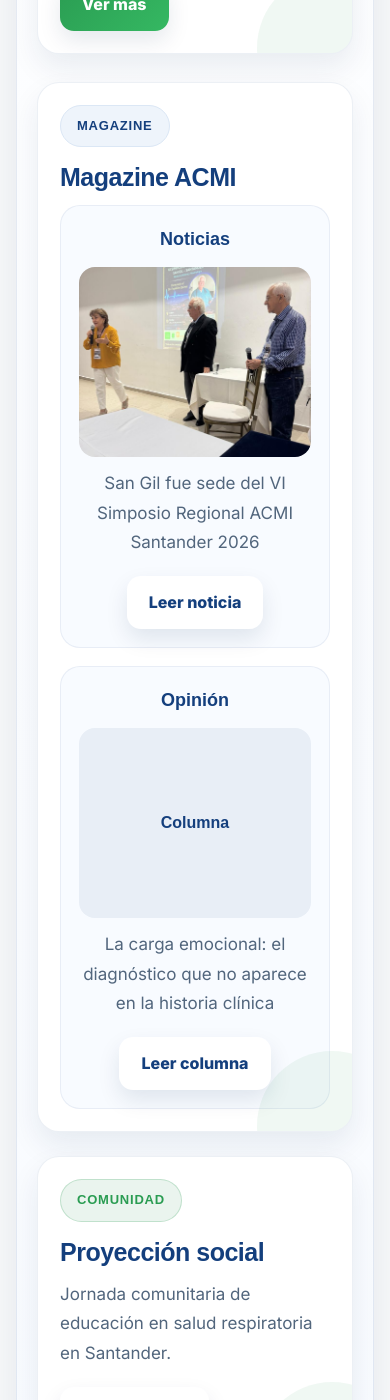
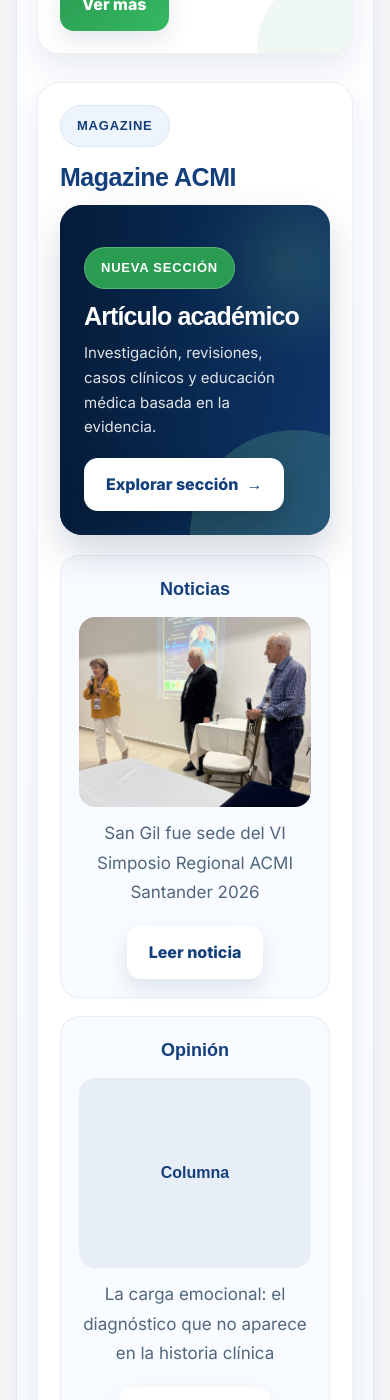
Before and after one commit to Acmisantander/Acmisantander, a Jekyll site: the page built from index.html, in a window 390 px wide and 1400 px high, scrolled down 10243 px. Built offline with Jekyll 4.4.1, drawn with Linux system fonts in a browser that asks for light colours.

Commit message:
Update index.html

```diff
--- a/index.html
+++ b/index.html
@@ -1609,6 +1609,89 @@
   min-height:100%;
 }
 
+.articulo-academico-destacado{
+  min-height:290px;
+  margin:10px 0 20px;
+  border-radius:22px;
+  overflow:hidden;
+  position:relative;
+  display:flex;
+  align-items:flex-end;
+  isolation:isolate;
+  background:
+    radial-gradient(circle at 82% 18%, rgba(126,212,154,.34), transparent 28%),
+    linear-gradient(135deg, var(--azul-profundo), var(--azul-acmi));
+  box-shadow:0 18px 38px rgba(8,40,79,.18);
+}
+
+.articulo-academico-destacado::before{
+  content:"";
+  position:absolute;
+  inset:0;
+  z-index:0;
+  background:linear-gradient(90deg, rgba(5,28,56,.96) 0%, rgba(8,40,79,.82) 55%, rgba(8,40,79,.30) 100%);
+}
+
+.articulo-academico-destacado::after{
+  content:"";
+  position:absolute;
+  width:210px;
+  height:210px;
+  right:-70px;
+  bottom:-105px;
+  z-index:1;
+  border-radius:50%;
+  background:rgba(126,212,154,.20);
+}
+
+.articulo-academico-con-portada{
+  background-position:center;
+  background-size:cover;
+  background-repeat:no-repeat;
+}
+
+.articulo-academico-copy{
+  width:min(78%, 650px);
+  padding:30px;
+  position:relative;
+  z-index:2;
+}
+
+.articulo-academico-copy .publicacion-badge{
+  margin-bottom:13px;
+  color:white;
+  background:var(--verde-acmi);
+  border-color:rgba(255,255,255,.22);
+}
+
+.articulo-academico-copy h5{
+  margin:0 0 11px;
+  color:white;
+  font-family:'Montserrat', sans-serif;
+  font-size:clamp(25px,2.5vw,35px);
+  font-weight:900;
+  line-height:1.12;
+  letter-spacing:-.035em;
+}
+
+.articulo-academico-copy p{
+  margin:0 0 18px;
+  color:rgba(255,255,255,.88);
+  font-size:15px;
+  line-height:1.65;
+}
+
+.articulo-academico-copy .btn{
+  background:white;
+  color:var(--azul-acmi);
+  box-shadow:0 10px 24px rgba(0,0,0,.16);
+}
+
+.articulo-academico-copy .btn:hover{
+  background:var(--verde-acmi);
+  color:white;
+}
+
 .magazine-grid-mejorado{
   display:grid;
   grid-template-columns:1fr 1fr;
@@ -1699,6 +1782,15 @@
 
   .magazine-grid-mejorado{
     grid-template-columns:1fr;
+  }
+
+  .articulo-academico-destacado{
+    min-height:330px;
+  }
+
+  .articulo-academico-copy{
+    width:100%;
+    padding:24px;
   }
 
   .magazine-thumb,
@@ -3365,8 +3457,46 @@
 
             <h4>Magazine ACMI</h4>
 
+            {% assign articulo_academico = site.categories.magazine | where: "subcategory","articulo-academico" | first %}
             {% assign noticia = site.categories.magazine | where: "subcategory","noticias" | first %}
             {% assign opinion = site.categories.magazine | where: "subcategory","opinion" | first %}
+
+            {% if articulo_academico %}
+              <div
+                class="articulo-academico-destacado{% if articulo_academico.cover %} articulo-academico-con-portada{% endif %}"
+                {% if articulo_academico.cover %}
+                style="background-image:url('{{ site.baseurl }}{{ articulo_academico.cover }}');"
+                {% endif %}>
+
+                <div class="articulo-academico-copy">
+                  <span class="publicacion-badge">Artículo académico destacado</span>
+
+                  <h5>{{ articulo_academico.title }}</h5>
+
+                  <p>
+                    {{ articulo_academico.excerpt | strip_html | truncate: 145 }}
+                  </p>
+
+                  <a class="btn btn-light" href="{{ site.baseurl }}{{ articulo_academico.url }}">
+                    Leer artículo <span aria-hidden="true">→</span>
+                  </a>
+                </div>
+
+              </div>
+            {% else %}
+              <div class="articulo-academico-destacado">
+                <div class="articulo-academico-copy">
+                  <span class="publicacion-badge">Nueva sección</span>
+                  <h5>Artículo académico</h5>
+                  <p>
+                    Investigación, revisiones, casos clínicos y educación médica basada en la evidencia.
+                  </p>
+                  <a class="btn btn-light" href="{{ site.baseurl }}/magazine/#articulo-academico">
+                    Explorar sección <span aria-hidden="true">→</span>
+                  </a>
+                </div>
+              </div>
+            {% endif %}
 
             <div class="magazine-grid-mejorado">
 
```
